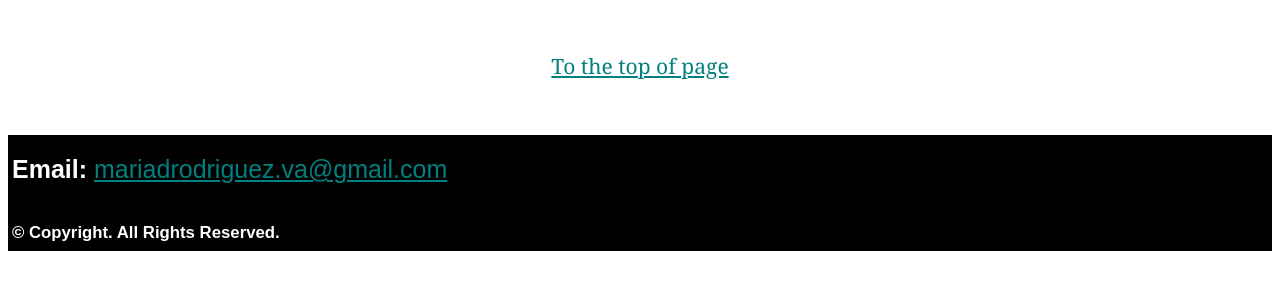
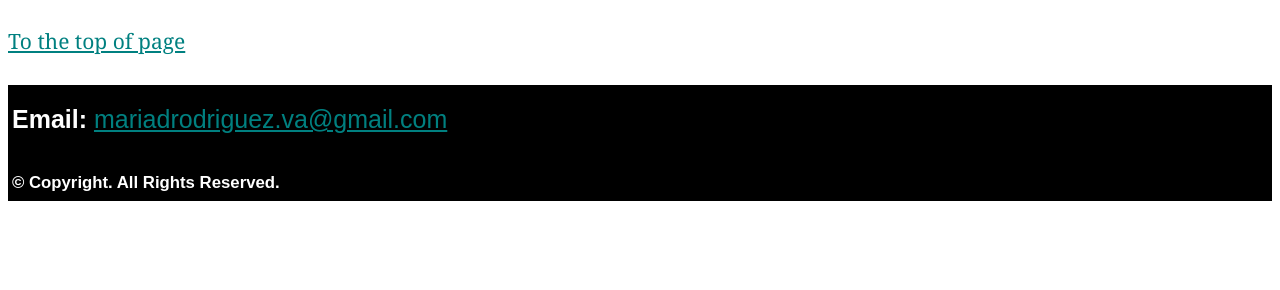
Before and after one commit to MariaRoDigital/Portfolio, a plain HTML site: page index.html in a window 1280 px wide. Shown: the part 2440-2730 px from the top of the page. After the commit the page ends 2680 px from the top, so only its background shows below. Drawn offline with Linux system fonts and the light colour scheme.

Commit message:
modify to-top link to be cleaner

```diff
--- a/index.html
+++ b/index.html
@@ -123,9 +123,7 @@
     </div>
   </section>
 
-  <nav id="bottom-nav">
-    <a href="#top" class="bottom-to-top-link">To the top of page</a>
-  </nav>
+    <p><a href="#top" class="bottom-to-top-link">To the top of page</a></p>
 
   <!-- begins footer with contact information -->
 
--- a/resources/css/style.css
+++ b/resources/css/style.css
@@ -111,12 +111,7 @@ figure {
   margin: 40px 30px;
 }
 
-#bottom-nav {
-  text-align: center;
-  margin: 55px 6px;
-}
-
-#bottom-nav a {
+.bottom-to-top-link {
   color: teal;
 }
 
```
